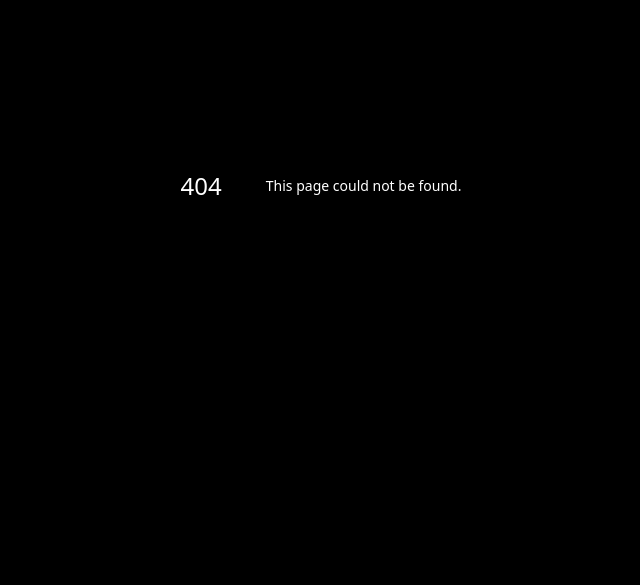
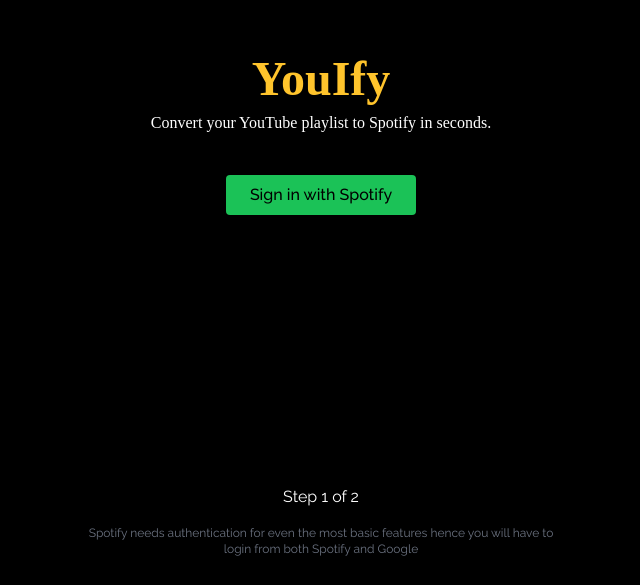
Before and after one commit to anonthedev/youify, a Next.js app: page /spotifyLogin/1 in a window 1280 px wide. Before the commit this address had no page. Shown: the part 215-800 px from the top of the page, without its empty margins (319-959 px from the left). Built offline with nearby package versions, Linux system fonts and the light colour scheme; no server answers.

Commit message:
Trying to solve redirect 404 error on vercel

```diff
--- /dev/null
+++ b/src/app/spotifyLogin/[tokens]/page.tsx
@@ -0,0 +1,9 @@
+import SpotifyLogin from "@/Components/Onboarding/SpotifyLogin"
+
+export default function page() {
+  return (
+    <div>
+        <SpotifyLogin/>
+    </div>
+  )
+}
```
